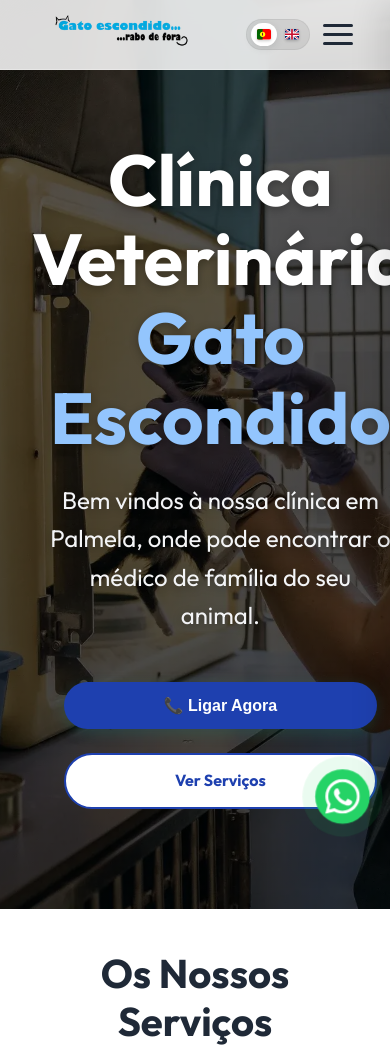
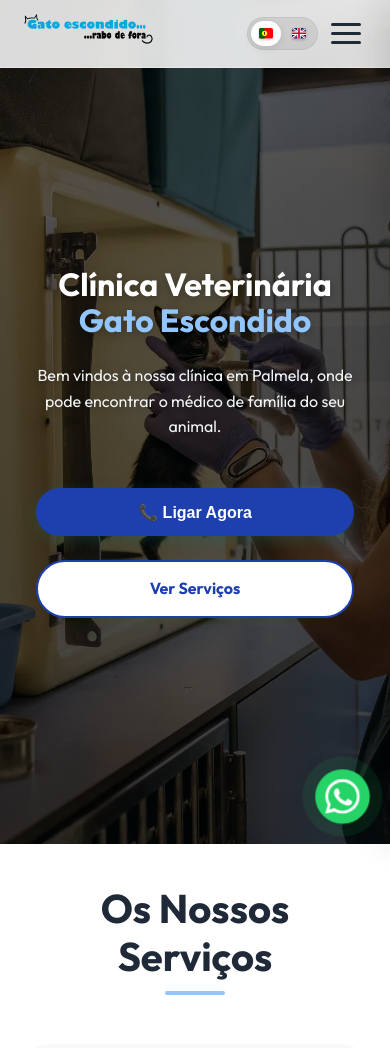
Before and after one commit to Canditos/modern-site-gato, a website built with Vite: page modern-site/index.html in a window 390 px wide. Shown: the top 1048 px of the page. Built offline with nearby package versions, Linux system fonts and the light colour scheme; no server answers.

Commit message:
fix: comprehensive mobile responsive layout - fluid typography with clamp(), overflow control for all phone sizes

```diff
--- a/modern-site/style.css
+++ b/modern-site/style.css
@@ -25,6 +25,8 @@
   color: var(--text-dark);
   line-height: 1.6;
   overflow-x: hidden;
+  /* Ensure no element escapes viewport */
+  max-width: 100vw;
 }
 
 h1, h2, h3 {
@@ -40,7 +42,9 @@
 .container {
   max-width: 1200px;
   margin: 0 auto;
-  padding: 0 2rem;
+  padding: 0 1.5rem;
+  width: 100%;
+  box-sizing: border-box;
 }
 
 /* Navbar */
@@ -211,9 +215,13 @@
 .header-social-link.fb:hover { color: #1877f2; }
 .header-social-link.ig:hover { color: #e4405f; }
 
+/* ============================================================
+   RESPONSIVE MOBILE — All phone sizes covered
+   ============================================================ */
+
 @media (max-width: 992px) {
   .hero {
-    min-height: 84vh;
+    min-height: 90vh;
   }
 
   .hero-background {
@@ -252,64 +260,116 @@
   }
 }
 
+/* Phones — 768px and below */
 @media (max-width: 768px) {
   .navbar {
-    height: 70px;
+    height: 68px;
   }
 
   .logo-img {
-    height: 38px;
+    height: 36px;
+    max-width: 160px;
+    width: auto;
   }
 
   .hero {
-    padding-top: 100px;
-    padding-bottom: 60px;
+    padding-top: 90px;
+    padding-bottom: 80px;
+    min-height: 100svh; /* Use small viewport height on mobile */
+    align-items: center;
+  }
+
+  .hero-content {
+    padding: 0 1.25rem;
   }
 
   .hero h1 {
-    font-size: 2.8rem;
+    line-height: 1.15;
     margin-bottom: 1rem;
-    line-height: 1.1;
   }
 
   .hero p {
-    font-size: 1.1rem;
     margin-bottom: 2rem;
-    padding: 0 1rem;
   }
 
   .hero-actions {
     flex-direction: column;
-    gap: 1rem;
-    padding: 0 2rem;
+    align-items: center;
+    gap: 0.85rem;
+    padding: 0 1.25rem;
   }
 
   .btn-large {
     width: 100%;
-    padding: 0.85rem 1.5rem;
+    max-width: 340px;
+    padding: 0.9rem 1.5rem;
     font-size: 1rem;
   }
-}
-
+
+  .section-title {
+    font-size: clamp(1.5rem, 6vw, 2.5rem);
+    margin-bottom: 2.5rem;
+  }
+}
+
+/* Small phones — 480px and below */
 @media (max-width: 480px) {
-  .hero h1 {
-    font-size: 2.2rem;
-  }
-
   .logo-img {
     height: 32px;
-  }
-
+    max-width: 130px;
+  }
+
+  .hero {
+    padding-top: 84px;
+    padding-bottom: 60px;
+  }
+
+  .hero-content {
+    padding: 0 1rem;
+  }
+
+  /* Hide PT/EN text label — only show flags */
   .lang-btn span {
-    display: none; /* Hide PT/EN text on very small screens, keep only flags */
+    display: none;
   }
 
   .language-switcher {
     padding: 0.2rem;
+    gap: 0.15rem;
   }
 
   .lang-btn {
-    padding: 0.4rem;
+    padding: 0.45rem 0.5rem;
+  }
+
+  .services-grid {
+    grid-template-columns: 1fr;
+    gap: 1.5rem;
+  }
+
+  .team-grid {
+    grid-template-columns: 1fr 1fr;
+    gap: 1.25rem;
+  }
+
+  .team-card {
+    height: 280px;
+  }
+}
+
+/* Very small phones — 380px and below (older Android, etc.) */
+@media (max-width: 380px) {
+  .logo-img {
+    height: 28px;
+    max-width: 110px;
+  }
+
+  .hero {
+    padding-top: 80px;
+  }
+
+  .team-grid {
+    grid-template-columns: 1fr;
   }
 }
 
@@ -347,18 +407,24 @@
 
 .hero-content {
   max-width: 800px;
+  width: 100%;
   text-align: center;
   margin: 0 auto;
+  padding: 0 1rem;
+  box-sizing: border-box;
 }
 
 .hero h1 {
-  font-size: 4.5rem;
+  font-size: clamp(2rem, 8vw, 4.5rem);
   color: #ffffff;
   margin-bottom: 1.5rem;
   opacity: 0;
   transform: translateY(20px);
   animation: fadeUp 0.8s ease forwards;
   text-shadow: 0 2px 10px rgba(0,0,0,0.3);
+  word-break: break-word;
+  overflow-wrap: break-word;
+  hyphens: auto;
 }
 
 .hero .highlight {
@@ -367,13 +433,14 @@
 }
 
 .hero p {
-  font-size: 1.5rem;
+  font-size: clamp(1rem, 3.5vw, 1.5rem);
   color: #f3f4f6;
   margin-bottom: 3rem;
   opacity: 0;
   transform: translateY(20px);
   animation: fadeUp 0.8s ease 0.2s forwards;
   text-shadow: 0 2px 10px rgba(0,0,0,0.3);
+  padding: 0 0.5rem;
 }
 
 .hero-actions {
```
